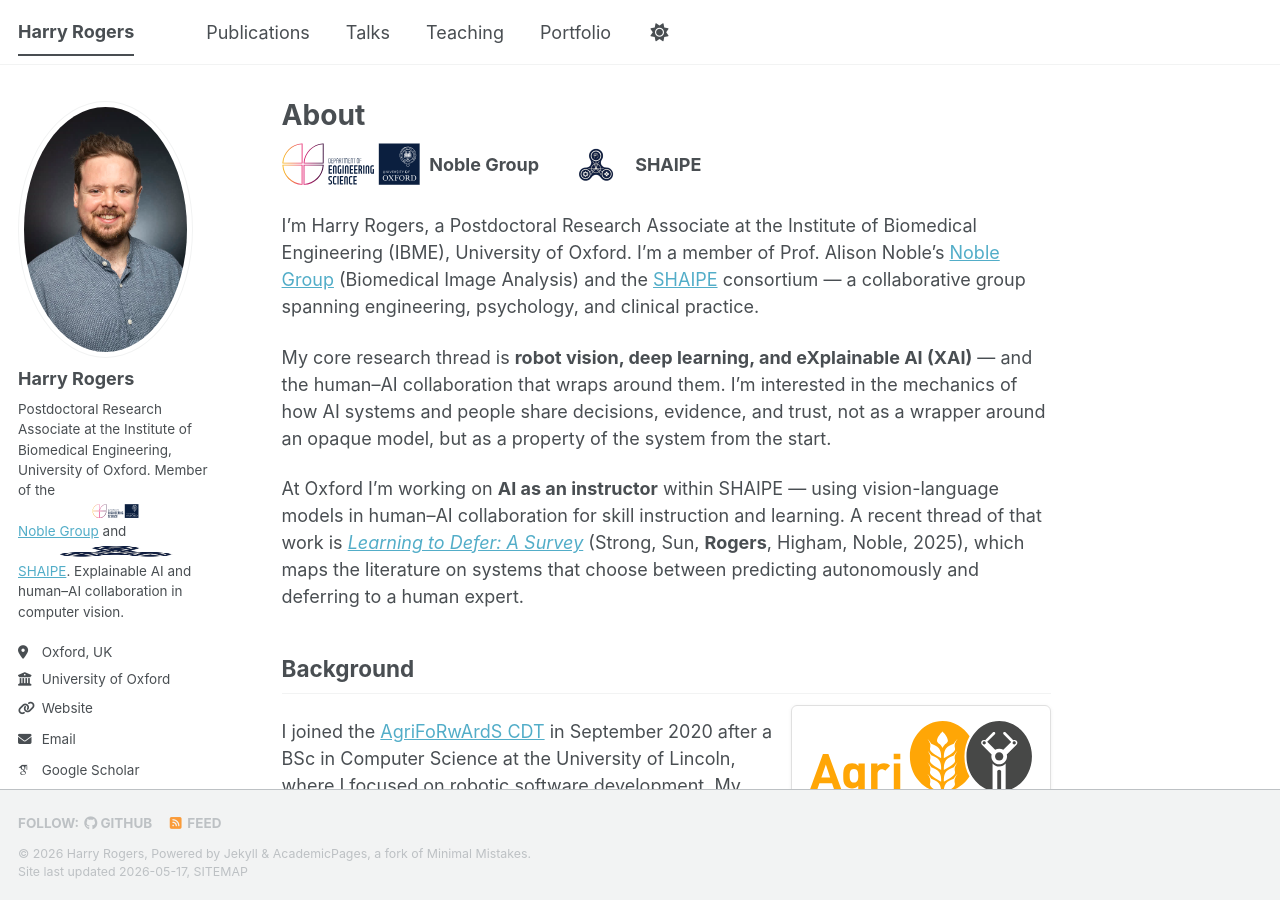
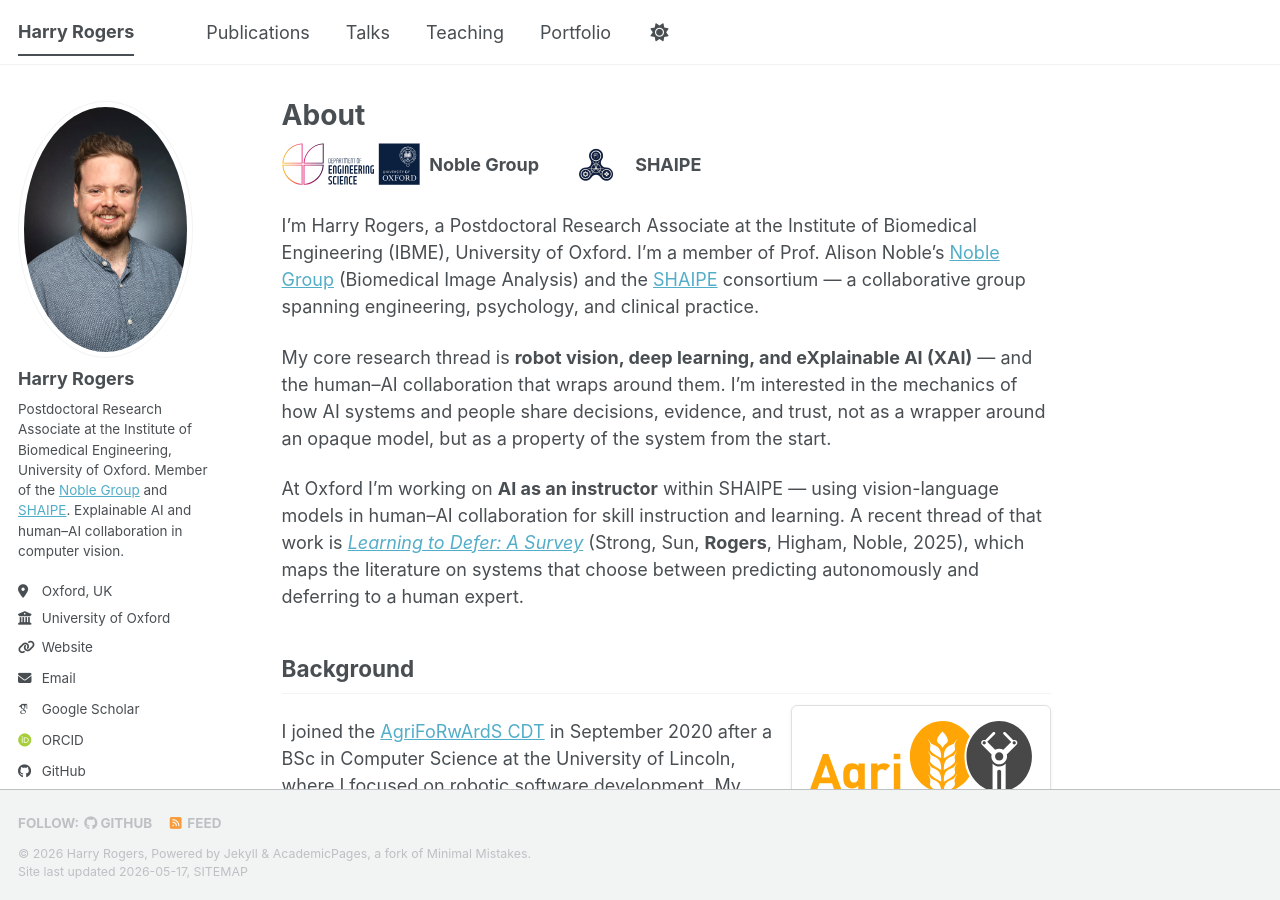
Before and after one commit to Harry-Rogers/Harry-Rogers.github.io, a Jekyll site: the page built from _pages/about.md, in a window 1280 px wide and 900 px high. Built offline with Jekyll 4.4.1, drawn with Linux system fonts in a browser that asks for light colours; some web fonts are replaced; a script bundle is joined from its source files by our own code; library files that are not in the unit come from our copies.

Commit message:
fix(sidebar): drop inline logos from author.bio, keep text links

```diff
--- a/_config.yml
+++ b/_config.yml
@@ -25,7 +25,7 @@ author:
   avatar           : "profile.jpg"
   name             : "Harry Rogers"
   pronouns         : # example: "she/her"
-  bio              : 'Postdoctoral Research Associate at the Institute of Biomedical Engineering, University of Oxford. Member of the <a href="https://eng.ox.ac.uk/biomedical-image-analysis/noble-group"><img src="/images/oxford-engineering-logo.svg" alt="" style="height:14px;vertical-align:middle;margin:-2px 2px 0 0;" />Noble Group</a> and <a href="https://www.shaipe.co.uk/people.html"><img src="/images/shaipe-logo.png" alt="" style="height:14px;vertical-align:middle;margin:-2px 2px 0 0;" />SHAIPE</a>. Explainable AI and human–AI collaboration in computer vision.'
+  bio              : 'Postdoctoral Research Associate at the Institute of Biomedical Engineering, University of Oxford. Member of the <a href="https://eng.ox.ac.uk/biomedical-image-analysis/noble-group">Noble Group</a> and <a href="https://www.shaipe.co.uk/people.html">SHAIPE</a>. Explainable AI and human–AI collaboration in computer vision.'
   location         : "Oxford, UK"
   employer         : "University of Oxford"
   uri              : "https://eng.ox.ac.uk/people/harry-rogers"
```
